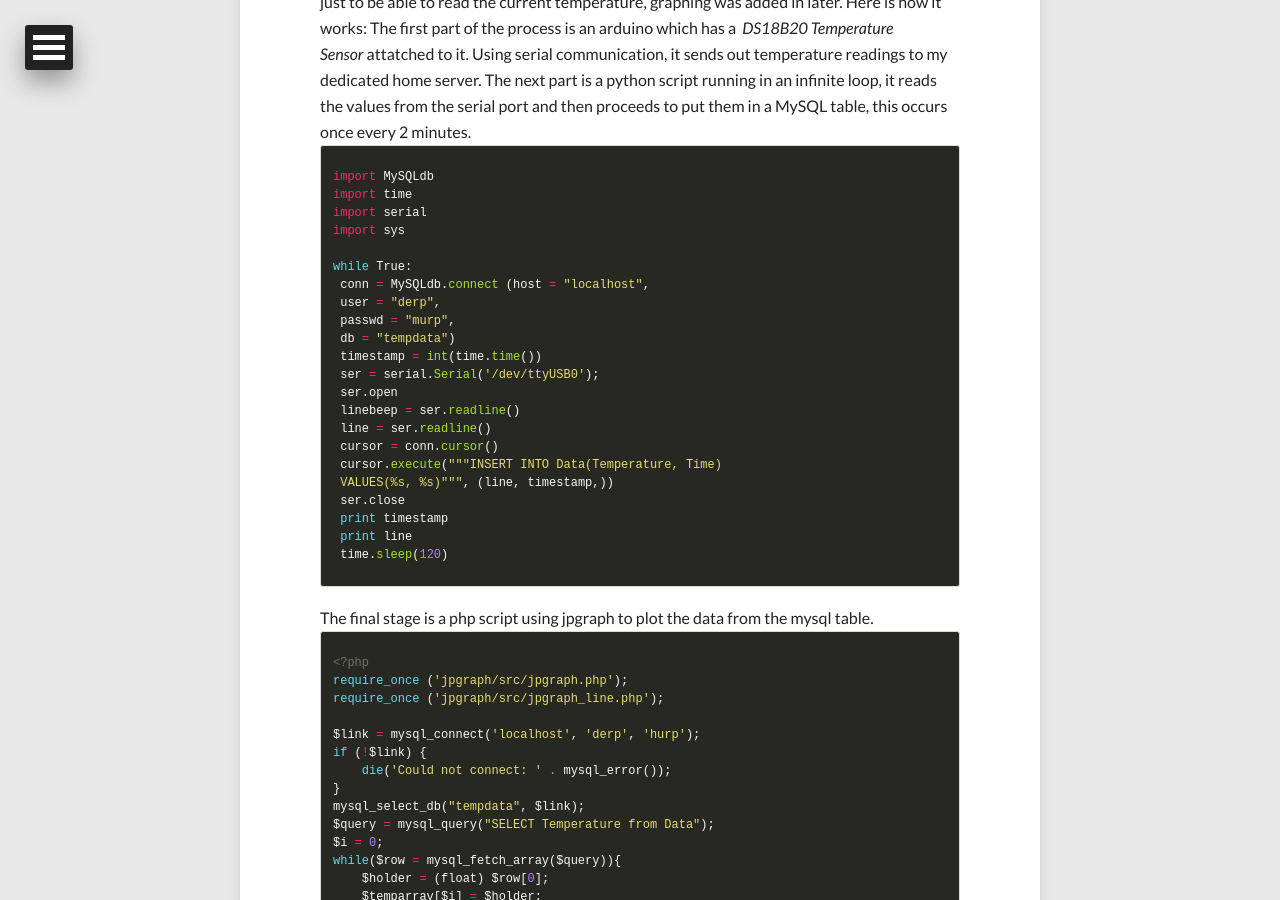
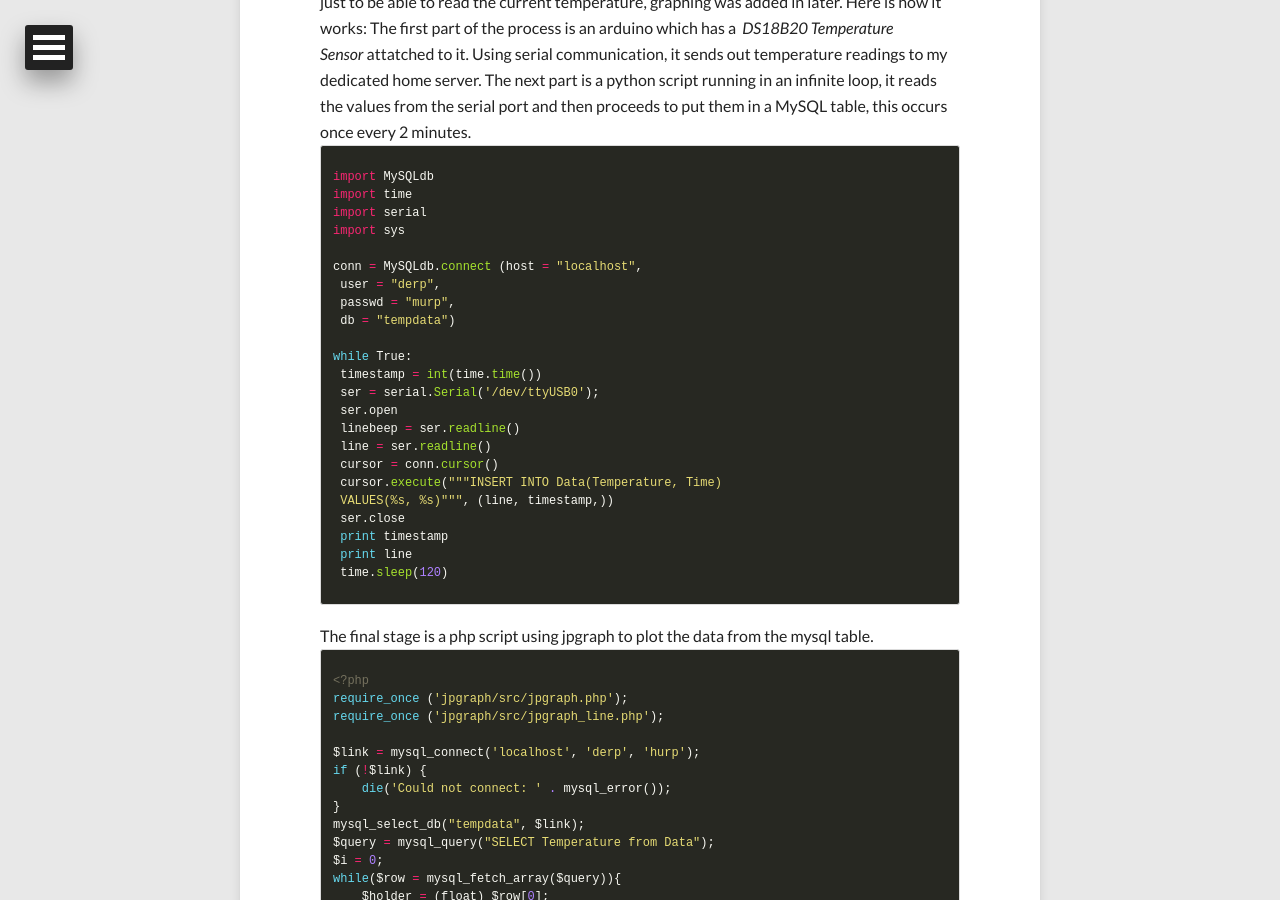
Before and after one commit to ammaraskar/ammaraskar.github.io, a Jekyll site: the page built from _posts/2011-12-18-arduino-powered-room-temperature-graphs.html, in a window 1280 px wide and 900 px high, scrolled down 1065 px. Built offline with Jekyll 4.4.1, drawn with Linux system fonts in a browser that asks for light colours; nearby versions of some CDN libraries.

Commit message:
Fix code snippet

```diff
--- a/_posts/2011-12-18-arduino-powered-room-temperature-graphs.html
+++ b/_posts/2011-12-18-arduino-powered-room-temperature-graphs.html
@@ -32,11 +32,12 @@ import time
 import serial
 import sys
 
-while True:
- conn = MySQLdb.connect (host = "localhost",
+conn = MySQLdb.connect (host = "localhost",
  user = "derp",
  passwd = "murp",
  db = "tempdata")
+
+while True:
  timestamp = int(time.time())
  ser = serial.Serial('/dev/ttyUSB0');
  ser.open
```
